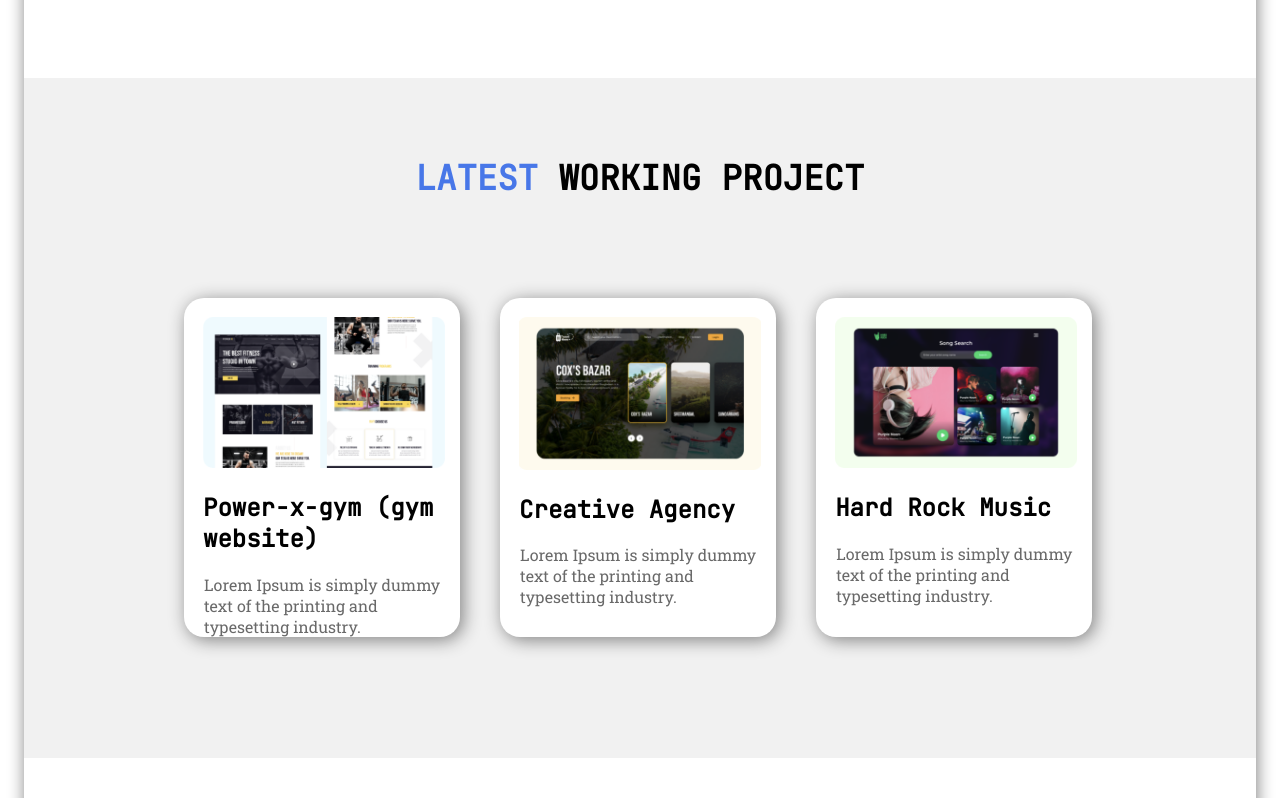
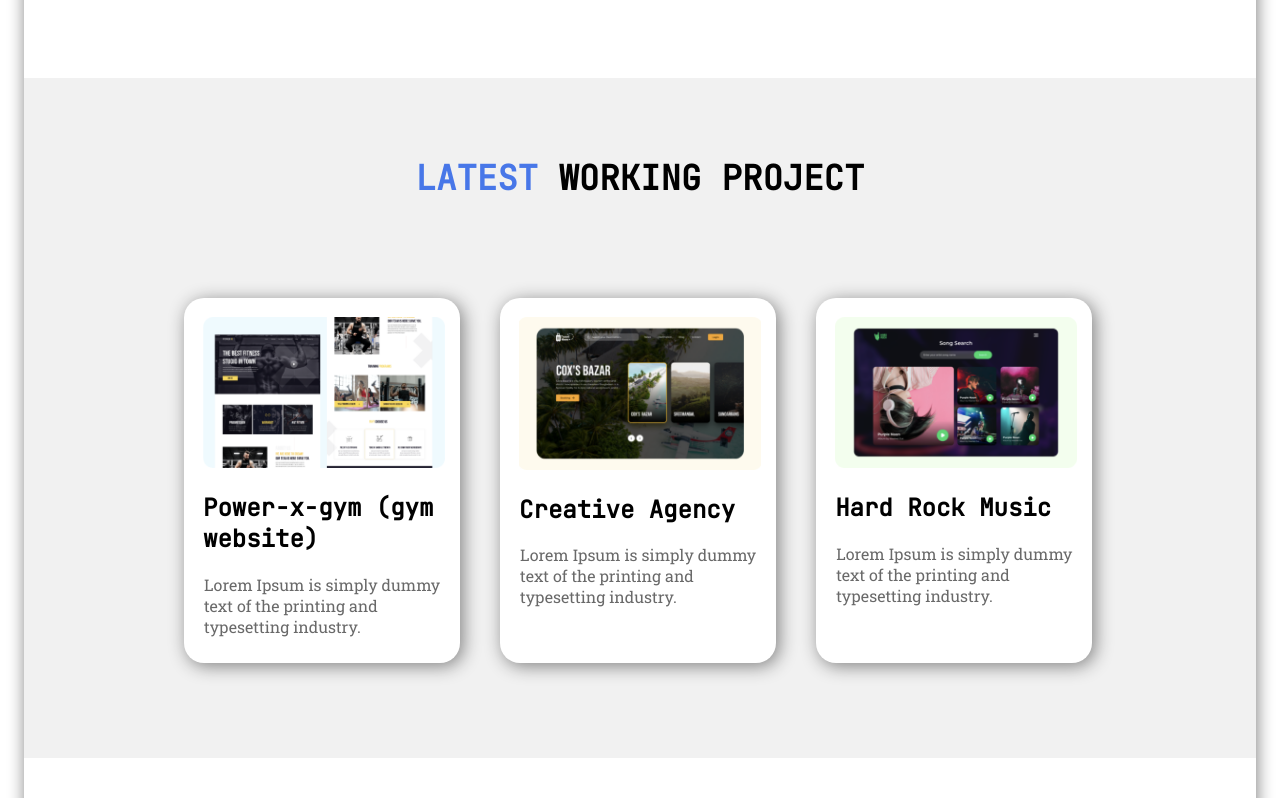
Before and after one commit to himibaba10/first-assignment, a plain HTML site: page index.html in a window 1280 px wide. Shown: the part 981-1779 px from the top of the page. Drawn offline with Linux system fonts and the light colour scheme.

Commit message:
some problem fixed

```diff
--- a/style.css
+++ b/style.css
@@ -41,6 +41,7 @@ h1,h2,h3 {
     margin: 20px;
     border-radius: 20px;
     box-shadow: 3px 3px 18px gray;
+    height: 365px;
 }
 
 img {
@@ -91,7 +92,7 @@ section.top-banner {
 
 .inside-padding {
     margin: 19px 2px 20px 19px;
-    height: 300px;
+    height: 30320px0px;
 }
 
 .inside-con {
```
